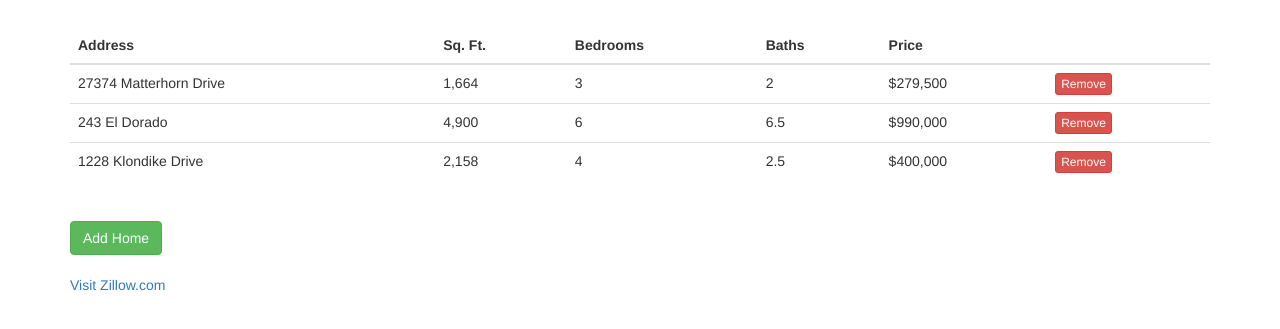
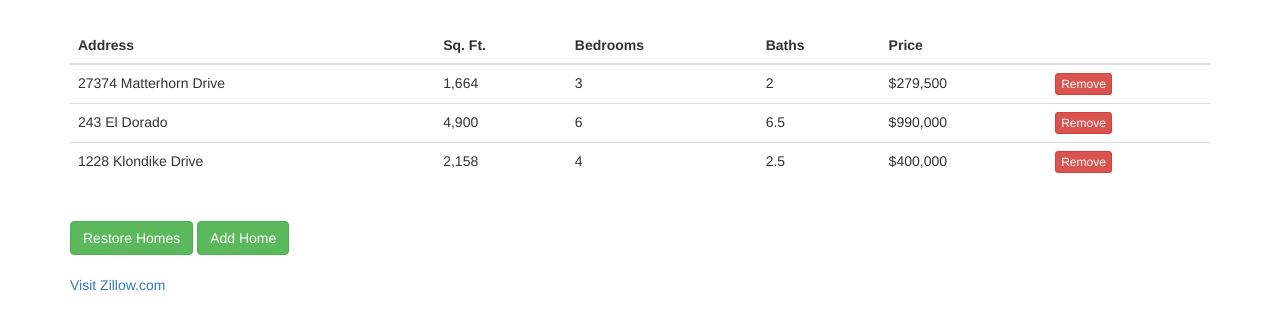
Before and after one commit to arowland900/jQuery-practice, a plain HTML site: page index.html in a window 1280 px wide. Shown: the part 159-488 px from the top of the page. Drawn offline with nearby package versions, Linux system fonts and the light colour scheme.

Commit message:
bootstrap

```diff
--- a/app.js
+++ b/app.js
@@ -16,9 +16,11 @@ $(document).ready(function () {
     var newLink = $('<br><br><a id="zillowLink" href="http://www.zillow.com">Visit Zillow.com<a>');
     $('body').append(newLink);
     $('#zillowLink').attr("target", "_blank");
+    console.log($('#zillowLink').attr('href'))
 
     $('#homes tbody').on('click', 'button', function () {
         var row = $(this).closest('tr');
+        console.log(row)
         // Before we remove the row, save it's outerHTML
         removedHomes.push(row[0].outerHTML);
         row.fadeOut(500, function () {
--- a/index.html
+++ b/index.html
@@ -55,6 +55,7 @@
         </tbody>
     </table>
     <br>
+    <button id="restoreHomes" class="btn btn-success">Restore Homes</button>
     <button id="addHome" class="btn btn-danger">Add Home</button>
 
 </body>
```
